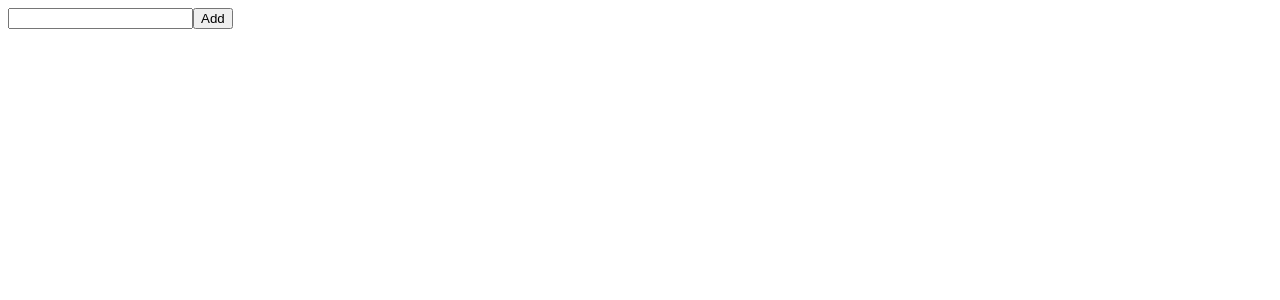
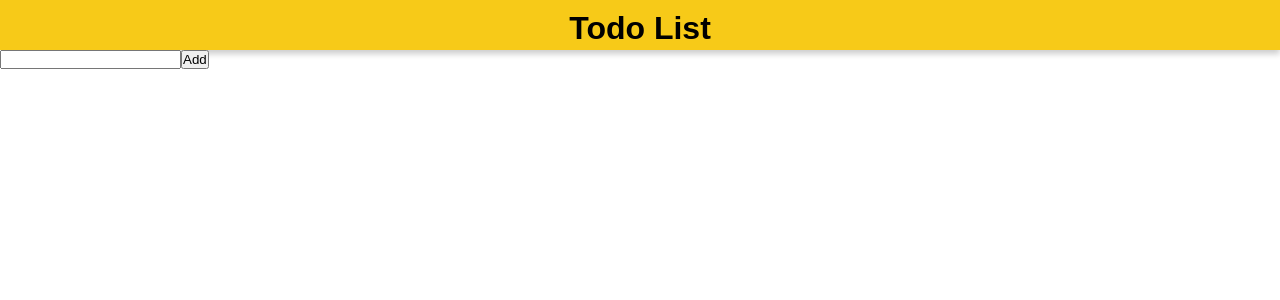
Before and after one commit to JoseReyesY/todoList, a React (Vite) app: page / in a window 1280 px wide. Shown: the top 300 px of the page. Built offline with nearby package versions, Linux system fonts and the light colour scheme.

Commit message:
PArte 9. Creacion del header

```diff
--- /dev/null
+++ b/src/App.css
@@ -0,0 +1,9 @@
+* {
+    margin: 0;
+    padding: 0;
+    box-sizing: border-box;
+}
+
+body {
+    font-family: sans-serif;
+}
--- a/src/App.jsx
+++ b/src/App.jsx
@@ -1,9 +1,13 @@
-import Todo from "./components/Todo"
+import Header from "./components/Header";
+import Todo from "./components/Todo";
+
+import './App.css';
 
 function App() {
 
   return (
     <div className="App">
+      <Header />
       <Todo />
     </div>
   )
--- /dev/null
+++ b/src/components/Header.jsx
@@ -0,0 +1,9 @@
+import styles from './header.module.css';
+
+export default function Header() {
+    return(
+        <nav className={ styles.header }>
+            Todo List
+        </nav>
+    );
+}
--- /dev/null
+++ b/src/components/header.module.css
@@ -0,0 +1,9 @@
+.header {
+    height: 50px;
+    padding: 10px;
+    text-align: center;
+    background-color: #F7CA18;
+    box-shadow: 0 4px 6px rgba(0,0,0,0.2);
+    font-size: 2em;
+    font-weight: bold;
+}
```
